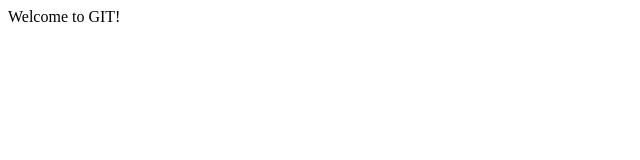
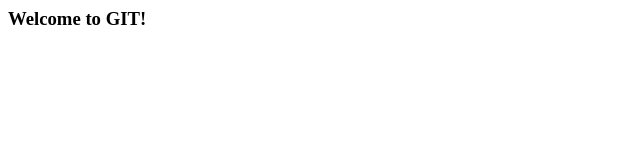
Before and after one commit to erincuenco/Git-tutorial, a plain HTML site: page index.html in a window 1280 px wide. Shown: the full height of the page, 0-640 px from the left. Drawn offline with Linux system fonts and the light colour scheme.

Commit message:
Added header tag

```diff
--- a/index.html
+++ b/index.html
@@ -4,7 +4,7 @@
   </head>
 
   <body>
-    Welcome to GIT!
+    <h3>Welcome to GIT!</h3>
   </body>
 
 </html>
```
